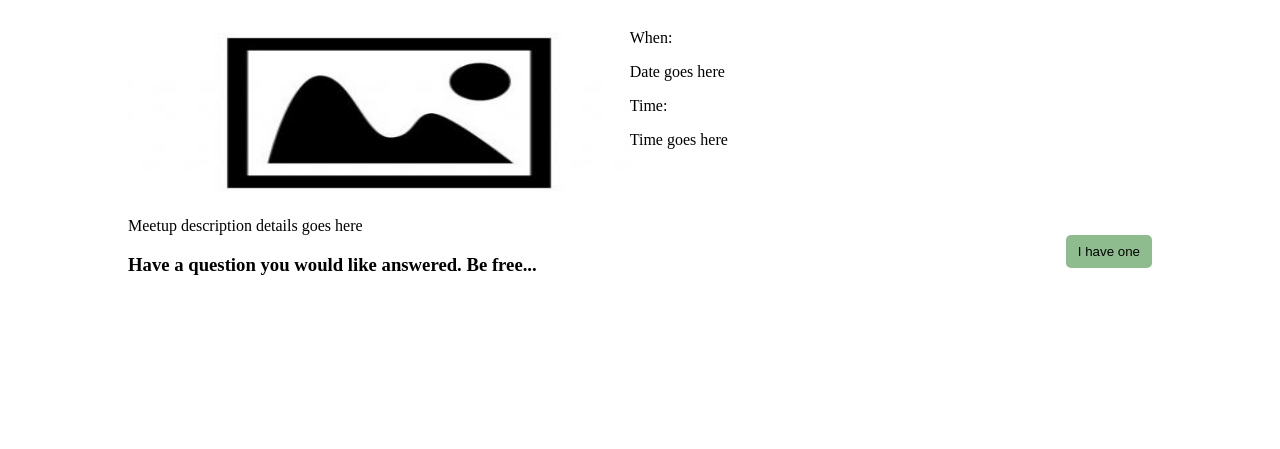
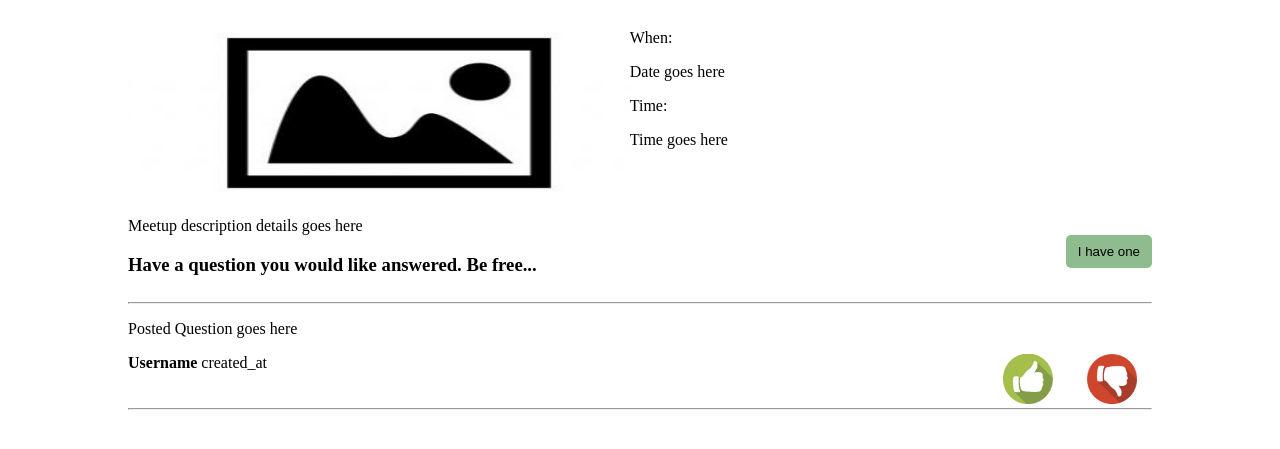
Before and after one commit to njati/njati.github.io, a plain HTML site: page UI/postquiz.html in a window 1280 px wide. Shown: the part 139-588 px from the top of the page. Drawn offline with Linux system fonts and the light colour scheme.

Commit message:
[Feature #162982509] Added a feature to upvote and downvote questions

```diff
--- a/UI/postquiz.html
+++ b/UI/postquiz.html
@@ -37,6 +37,7 @@
                         <div>
                             Meetup description details goes here
                         </div>
+
                             <h3>Have a question you would like answered. Be free...</h3><button class="dropbutton" onclick="postquiz()">I have one</button>
 
 
@@ -48,6 +49,27 @@
                                     </form>
                             </div>
 
+                            <hr>
+
+
+                            <div class="posted-quiz">
+                                <p>Posted Question goes here</p>
+                                <div class="mr-left inlineparagraph">
+                                    <p> <strong> Username</strong></p> <p>created_at</p>
+                                </div>
+                                <div class="mr-right">
+                                    <a href="" title="upvote">
+                                        <img src="upvote.jpg" alt="">
+                                    </a>
+                                    <a href="" title="downvote">
+                                        <img src="downvote.jpg" alt="">
+                                    </a>
+                                </div>
+
+                            </div>
+
+                            <hr class="clear">
+
                     </div>
 
         </div>
--- a/UI/styles.css
+++ b/UI/styles.css
@@ -294,6 +294,34 @@ footer{
     display: none;
 }
 
+.posted-quiz img{
+    width: 50px;
+    height: 50px;
+}
+.posted-quiz a{
+   display: inline-block;
+   margin: 0 15px;
+
+}
+
+.mr-right{
+    float: right;
+}
+
+.inlineparagraph p{
+    display: inline;
+}
+
+.mr-left{
+    float: left;
+}
+
+
+
+
+
+
+
 
 
 @media only screen and (max-width: 600px) {
```
Also changed, not shown: UI/downvote.jpg (added), UI/upvote.jpg (added).
